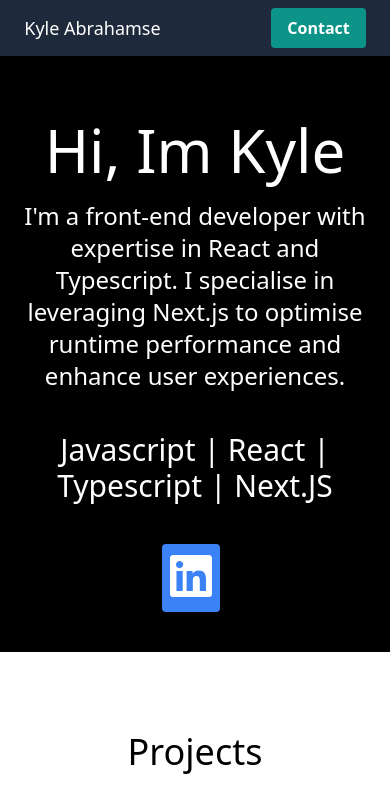
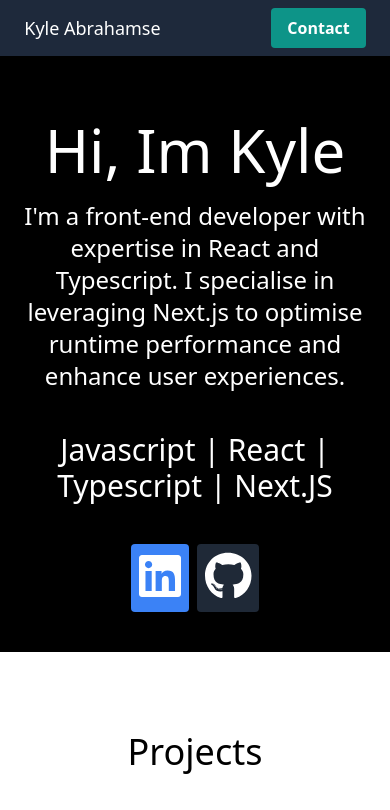
Before and after one commit to kyleabrahamse/portfolio, a Next.js app: page / in a window 390 px wide. Shown: the top 810 px of the page. Built offline with nearby package versions, Linux system fonts and the light colour scheme.

Commit message:
fix mobile responsive github icon

```diff
--- a/app/components/hero.tsx
+++ b/app/components/hero.tsx
@@ -27,9 +27,9 @@ const Hero = () => {
               />
             </Link>
           </div>
-          <div className="bg-gray-950 rounded hover:bg-green-600">
+          <div className="sm:bg-gray-950 bg-gray-800 rounded hover:bg-green-600">
             <Link href="https://github.com/kyleabrahamse" target="_blank">
-              <FontAwesomeIcon icon={faGithub} className="icon h-12 p-2" />
+              <FontAwesomeIcon icon={faGithub} className="h-12 p-2" />
             </Link>
           </div>
         </div>
```
